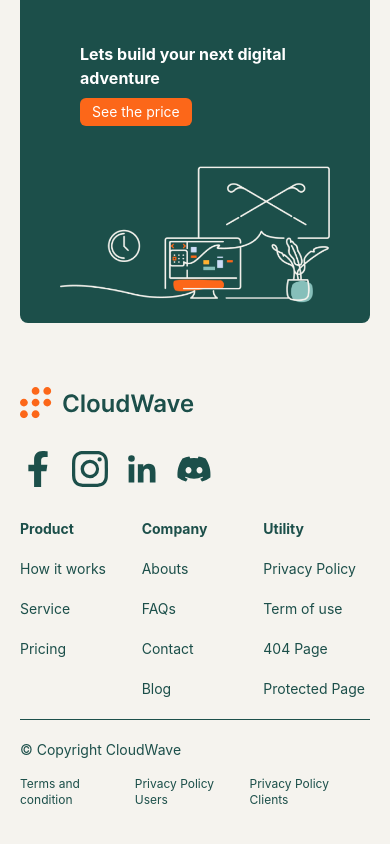
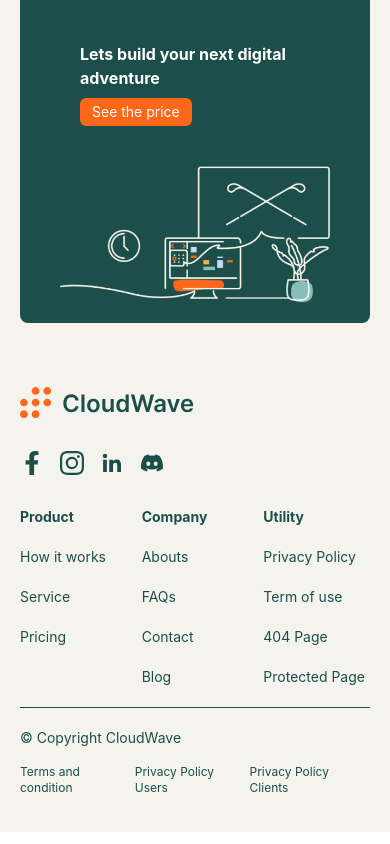
Before and after one commit to Hisolar/cloudwave, a React (Vite) app: page / in a window 390 px wide. Shown: the part 6477-7321 px from the top of the page. Built offline with nearby package versions, Linux system fonts and the light colour scheme; a web font is replaced by a local one.

Commit message:
working on the footer

```diff
--- a/src/Component/Footer.jsx
+++ b/src/Component/Footer.jsx
@@ -11,7 +11,7 @@ function Footer() {
       <footer className="container mx-auto px-5">
         <div className="grid  md:grid-cols-2 gap-8 justify-between">
           <img className="md:w-[300px]" src={cwLogo} alt="" />
-          <div className="block md:hidden flex items-center gap-4 text-4xl">
+          <div className="block md:hidden flex items-center gap-4 text-2xl">
             <FaFacebookF />
             <BsInstagram />
             <BiLogoLinkedin />
```
